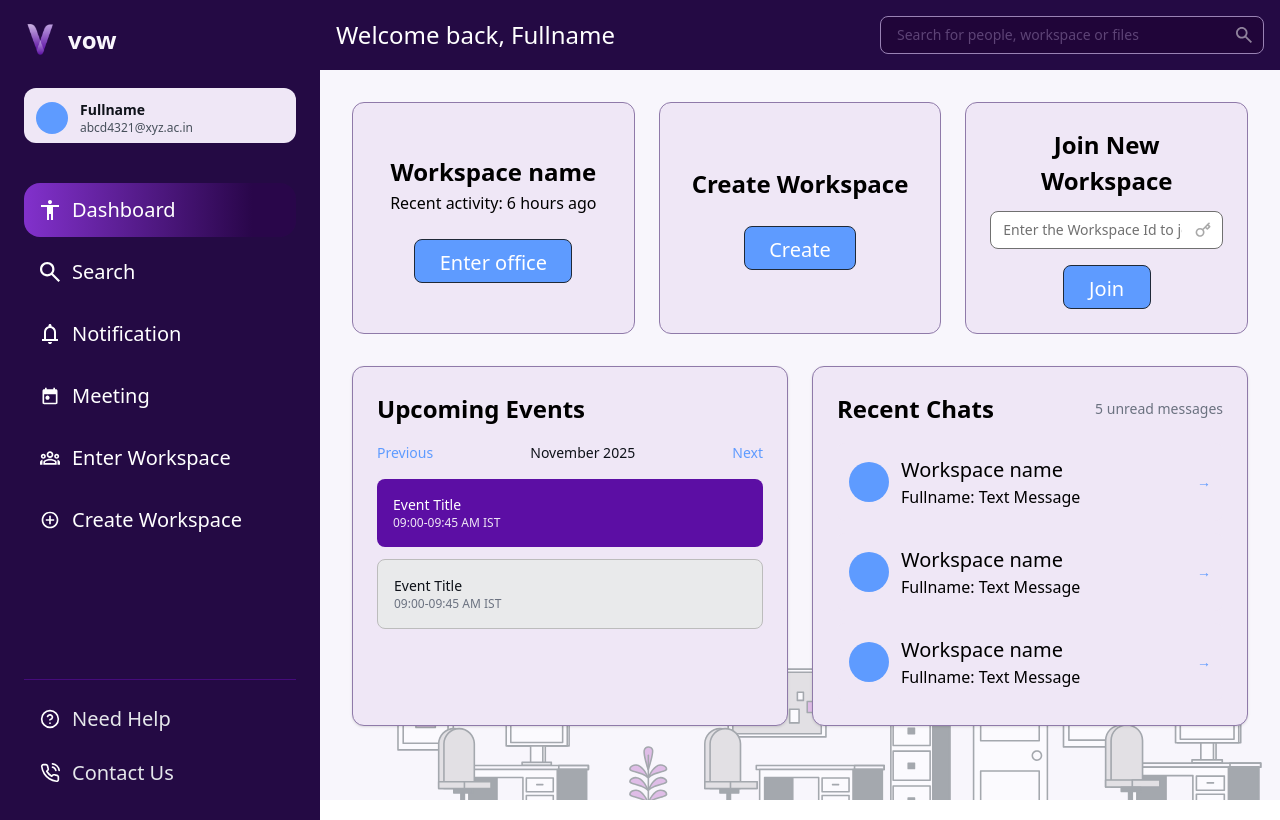
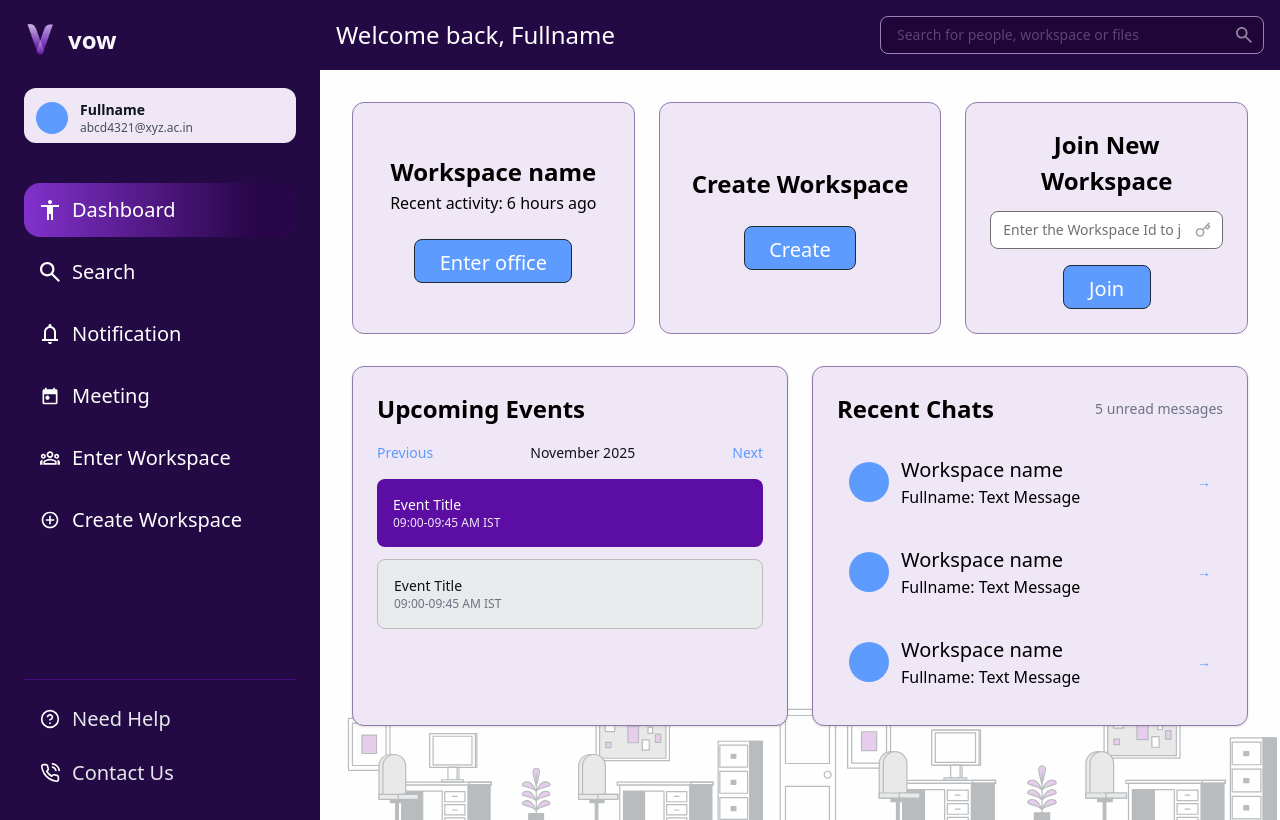
Before and after one commit to Yashvi-saini/VOW-frontend, a React (Vite) app: page /dashboard in a window 1280 px wide. Built offline with nearby package versions, Linux system fonts and the light colour scheme.

Commit message:
correct scrolling effect in dashboard

```diff
--- a/src/components/Dashboard/dashboard.jsx
+++ b/src/components/Dashboard/dashboard.jsx
@@ -34,14 +34,14 @@ const Dashboard = () => {
   return (
     <div className="flex h-screen bg-[#F8F6FC] font-poppins">
       <Sidebar activeSection={activeSection} setActiveSection={setActiveSection} />
-      <div className="flex-1 flex flex-col">
+      <div className="flex-1 flex flex-col h-[820px]">
         <TopBar />
-        <main className="flex-1 p-8 overflow-y-auto relative bg-[#F8F6FC]">
+        <main className="flex-1 p-8 overflow-y-auto relative bg-[#FEFEFE]">
           {renderSection()}
           <div
-              className="absolute bottom-0 left-10 right-0 h-[532px] w-[1280px] bg-no-repeat bg-center bg-cover opacity-0.8"
+              className="absolute inset-0 w-full h-full bg-no-repeat bg-bottom bg-contain opacity-80 pointer-events-none"
               style={{ backgroundImage: `url(${dashboardBg})` }}
-            ></div>
+            />
         </main>
       </div>
     </div>
```
